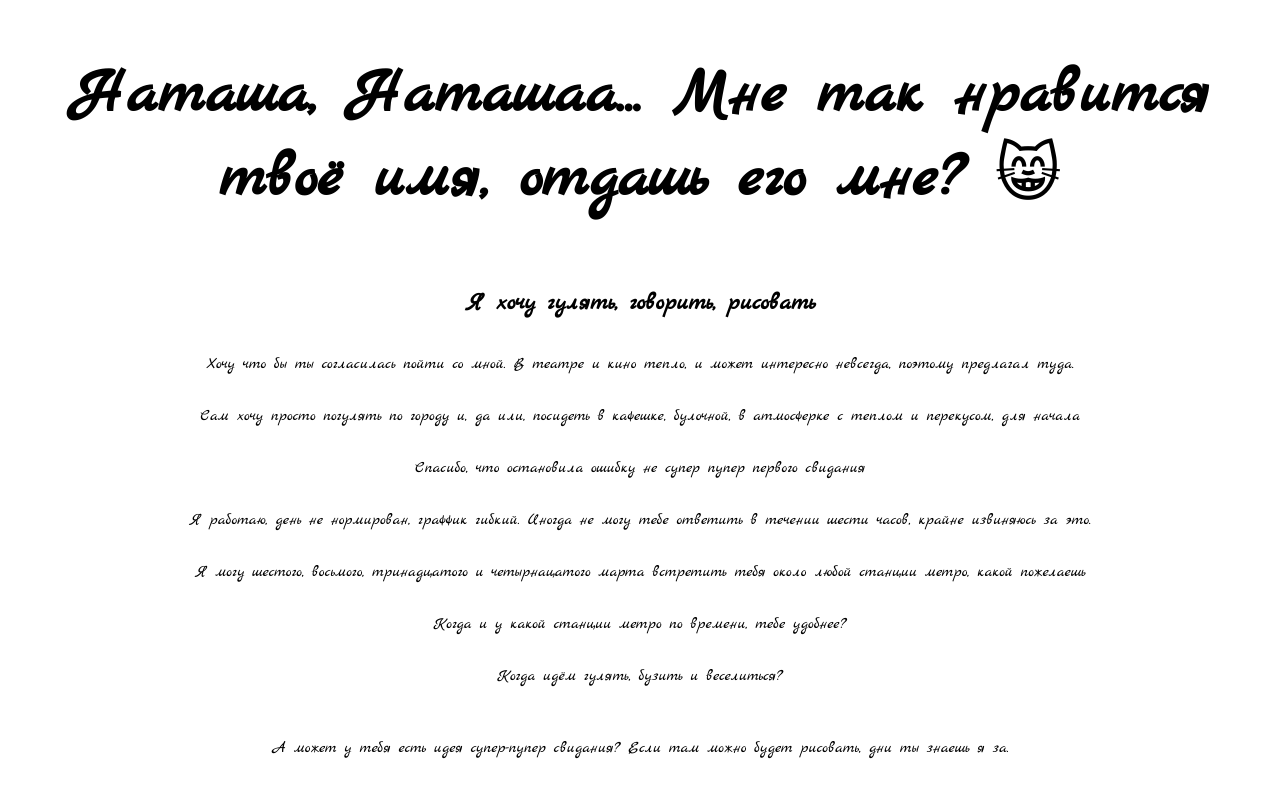
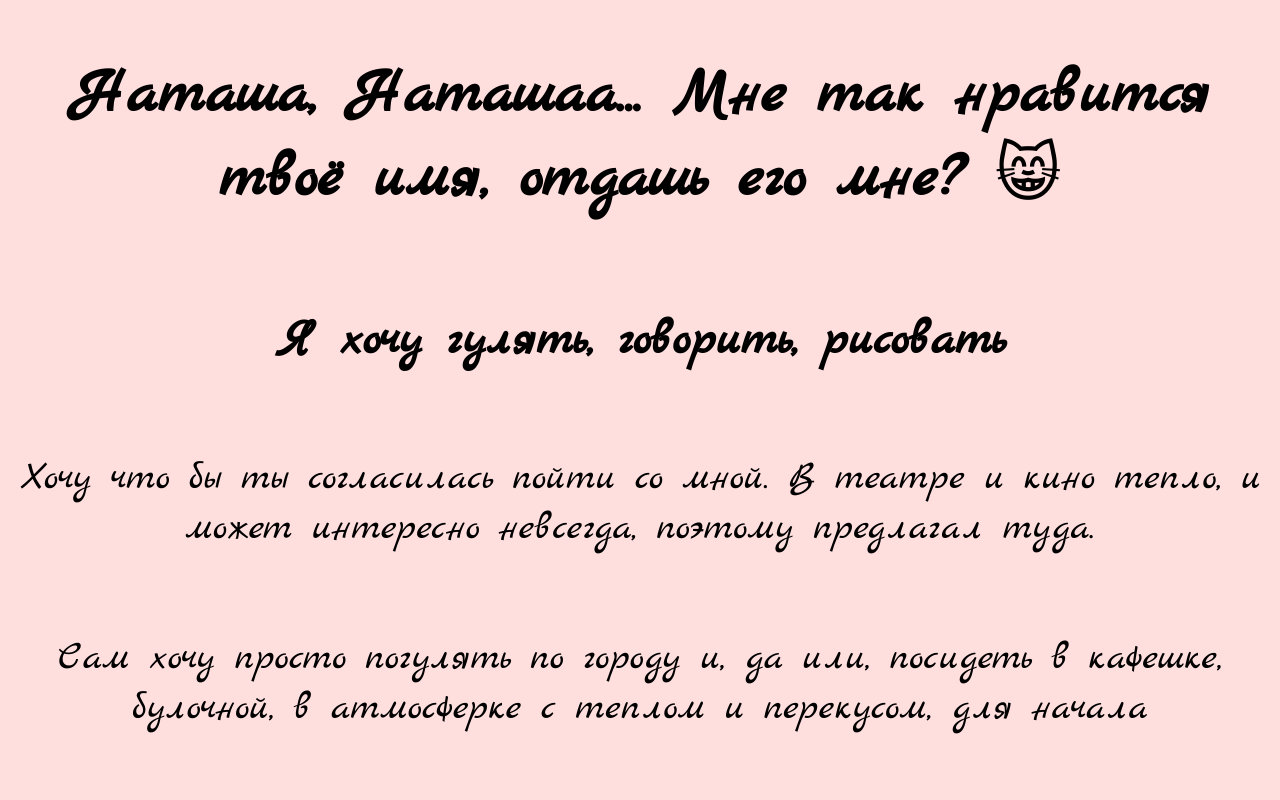
Before and after one commit to fenibazil/NastyaGallery, a plain HTML site: page index.html in a window 1280 px wide. Shown: the top 800 px of the page. Drawn offline with Linux system fonts and the light colour scheme.

Commit message:
Update style.css
Add font size and bg color

```diff
--- a/css/style.css
+++ b/css/style.css
@@ -6,6 +6,7 @@ body {
     align-items: center;
     text-align: center;
     font-family: 'Marck Script', cursive;
+    background: #ffdede;
 }
 
 h1 {
@@ -16,10 +17,12 @@ h1 {
 }
 
 h2 {
+    font-size: 50px;
     font-family: 'Marck Script', cursive;
 }
 
 p {
+    font-size: 40px;
     font-family: 'Marck Script', cursive;
 }
 
```
